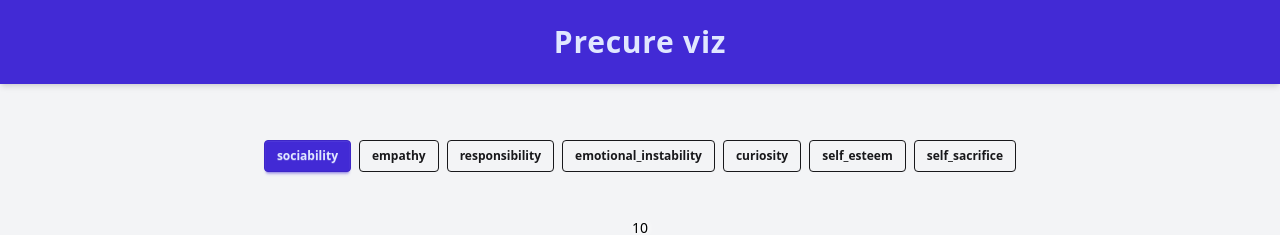
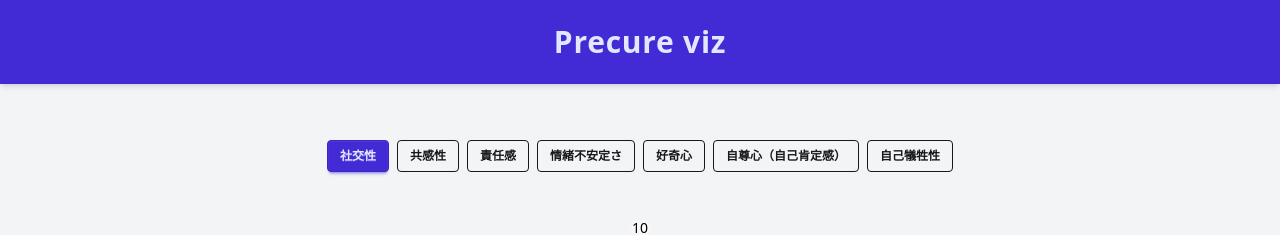
Before and after one commit to vdslab/theme2025-mint, a React (Vite) app: page / in a window 1280 px wide. Shown: the top 235 px of the page. Built offline with nearby package versions, Linux system fonts and the light colour scheme.

Commit message:
項目を日本語に変更

```diff
--- a/src/components/MetricSelector.jsx
+++ b/src/components/MetricSelector.jsx
@@ -4,13 +4,13 @@ export default function MetricSelector({ metricsList, metric, setMetric }) {
       <div className="flex flex-wrap gap-2 mb-6">
         {metricsList.map((m) => (
           <button
-            key={m}
+            key={m.key}
             className={`btn btn-sm ${
-              metric === m ? 'btn-primary' : 'btn-outline'
+              metric === m.key ? 'btn-primary' : 'btn-outline'
             }`}
-            onClick={() => setMetric(m)}
+            onClick={() => setMetric(m.key)}
           >
-            {m}
+            {m.label}
           </button>
         ))}
       </div>
--- a/src/components/Nodes.jsx
+++ b/src/components/Nodes.jsx
@@ -1,4 +1,5 @@
 import { getNodeStyle } from '../utils/colorUtils';
+import { PERSONALITY_METRICS } from '../constants/personality_metrics';
 
 export default function Nodes({
   data,
@@ -27,7 +28,12 @@ export default function Nodes({
   const getTooltipText = (d) => {
     const cureName = d.cure || '（不明）';
     const score = d.scores?.[metric] ?? '—';
-    return `${cureName}\n${metric}: ${score}`;
+
+    // metric (key) に対応する日本語ラベルを検索
+    const metricLabel =
+      PERSONALITY_METRICS.find((m) => m.key === metric)?.label || metric;
+
+    return `${cureName}\n${metricLabel}: ${score}`;
   };
 
   const containerStyle = {
--- a/src/components/PrecureVisualization.jsx
+++ b/src/components/PrecureVisualization.jsx
@@ -9,7 +9,7 @@ import { normalizeYouTubeLinks } from '../utils/youtubeUtils';
 
 export default function PrecureVisualization() {
   const [data, setData] = useState([]);
-  const [metric, setMetric] = useState(PERSONALITY_METRICS[0]);
+  const [metric, setMetric] = useState(PERSONALITY_METRICS[0].key);
   const [selectedCharacter, setSelectedCharacter] = useState(null);
   const [tooltip, setTooltip] = useState({
     visible: false,
--- a/src/constants/personality_metrics.js
+++ b/src/constants/personality_metrics.js
@@ -1,9 +1,9 @@
 export const PERSONALITY_METRICS = [
-  'sociability',
-  'empathy',
-  'responsibility',
-  'emotional_instability',
-  'curiosity',
-  'self_esteem',
-  'self_sacrifice',
+  { key: 'sociability', label: '社交性' },
+  { key: 'empathy', label: '共感性' },
+  { key: 'responsibility', label: '責任感' },
+  { key: 'emotional_instability', label: '情緒不安定さ' },
+  { key: 'curiosity', label: '好奇心' },
+  { key: 'self_esteem', label: '自尊心（自己肯定感）' },
+  { key: 'self_sacrifice', label: '自己犠牲性' },
 ];
--- a/src/utils/colorUtils.js
+++ b/src/utils/colorUtils.js
@@ -3,7 +3,7 @@ import { PERSONALITY_METRICS } from '../constants/personality_metrics';
 
 const metricColorScale = d3
   .scaleOrdinal()
-  .domain(PERSONALITY_METRICS)
+  .domain(PERSONALITY_METRICS.map((m) => m.key))
   .range(d3.schemeCategory10);
 
 export function getMetricColor(metric) {
```
